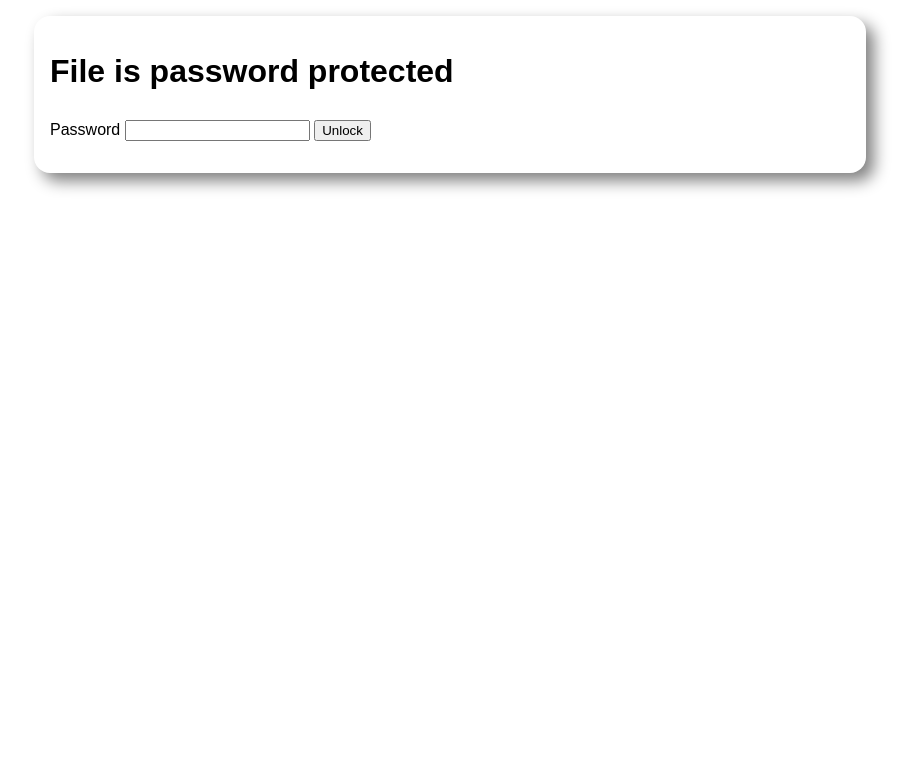
After one commit to JohannesThoren/filshare, a Flask app: template templates/enter-password.html in a window 1280 px wide. The commit adds this page. Shown: the top 783 px of the page, without its empty margins (190-1105 px from the left). Run offline with Flask 2, Linux system fonts and the light colour scheme; the template is opened without the code that fills it: most values are stand-ins (such as "Sample title", 1, 10 or a date in 2020).

Commit message:
implemented password protection

```diff
--- a/server.py
+++ b/server.py
@@ -44,18 +44,32 @@ def upload():
     url = f"http://{os.environ.get('HOSTNAME')}:{os.environ.get('PORT')}/f/{uid}"
     date = datetime.datetime.now()
 
-
-    db.add_file(uid, file.filename, email, md5(file_password.encode("UTF-8")).hexdigest(), date=date)
+    if(file_password != ""):
+        db.add_file(uid, file.filename, email, md5(file_password.encode("UTF-8")).hexdigest(), date=date)
+    else:
+        db.add_file(uid, file.filename, email, "", date=date)
 
     return render_template("file-details.html", password=file_password, filename=file.filename, url=url)
 
 
-@app.get('/f/<uid>')
+@app.route('/f/<uid>', methods=["GET", "POST"])
 def download(uid):
     fd = db.get_file_information(uid)
-    file_path = os.environ.get("FILE_STORAGE_LOCATION")
+    passwd = request.form.get("Password")
 
-    return send_file(f"{file_path}/{uid}", download_name=fd[1], )
+    if request.method == "POST":
+        if md5(passwd.encode("UTF-8")).hexdigest() == fd[2]:
+            file_path = os.environ.get("FILE_STORAGE_LOCATION")
+            return send_file(f"{file_path}/{uid}", download_name=fd[1], )
+
+
+    if request.method == "GET":
+        if fd[2] and not passwd:
+            url = f"http://{os.environ.get('HOSTNAME')}:{os.environ.get('PORT')}/f/{fd[0]}"
+            return render_template("enter-password.html", url=url)
+        else:
+            file_path = os.environ.get("FILE_STORAGE_LOCATION")
+            return send_file(f"{file_path}/{uid}", download_name=fd[1],)
 
 
 if __name__ == "__main__":
--- /dev/null
+++ b/templates/enter-password.html
@@ -0,0 +1,24 @@
+<!--
+ Copyright 2022 Johannes Thorén. All rights reserved.
+ Use of this source code is governed by a BSD-style
+ license that can be found in the LICENSE file.
+-->
+
+<html lang="en">
+<head>
+    <meta charset="UTF-8">
+    <meta http-equiv="X-UA-Compatible" content="IE=edge">
+    <meta name="viewport" content="width=device-width, initial-scale=1.0">
+    <title>Document</title>
+    <link rel="stylesheet" href="{{url_for('static', filename='css/main.css')}}">
+</head>
+<body>
+    <div class="card">
+        <h1>File is password protected</h1>
+        <form action="{{url}}" method="post">
+            <label for="Passowrd">Password</label> <input name="Password" type="password">
+            <input type="submit" value="Unlock">
+        </form>
+    </div>
+</body>
+</html>
--- a/templates/file-details.html
+++ b/templates/file-details.html
@@ -5,6 +5,7 @@
     <meta name="viewport" content="width=device-width, initial-scale=1.0">
     <title>Document</title>
     <link rel="stylesheet" href="{{url_for('static', filename='css/main.css')}}">
+
 </head>
 <body>
     <div class="card">
```
Also changed, not shown: data.db, 3 other files.
